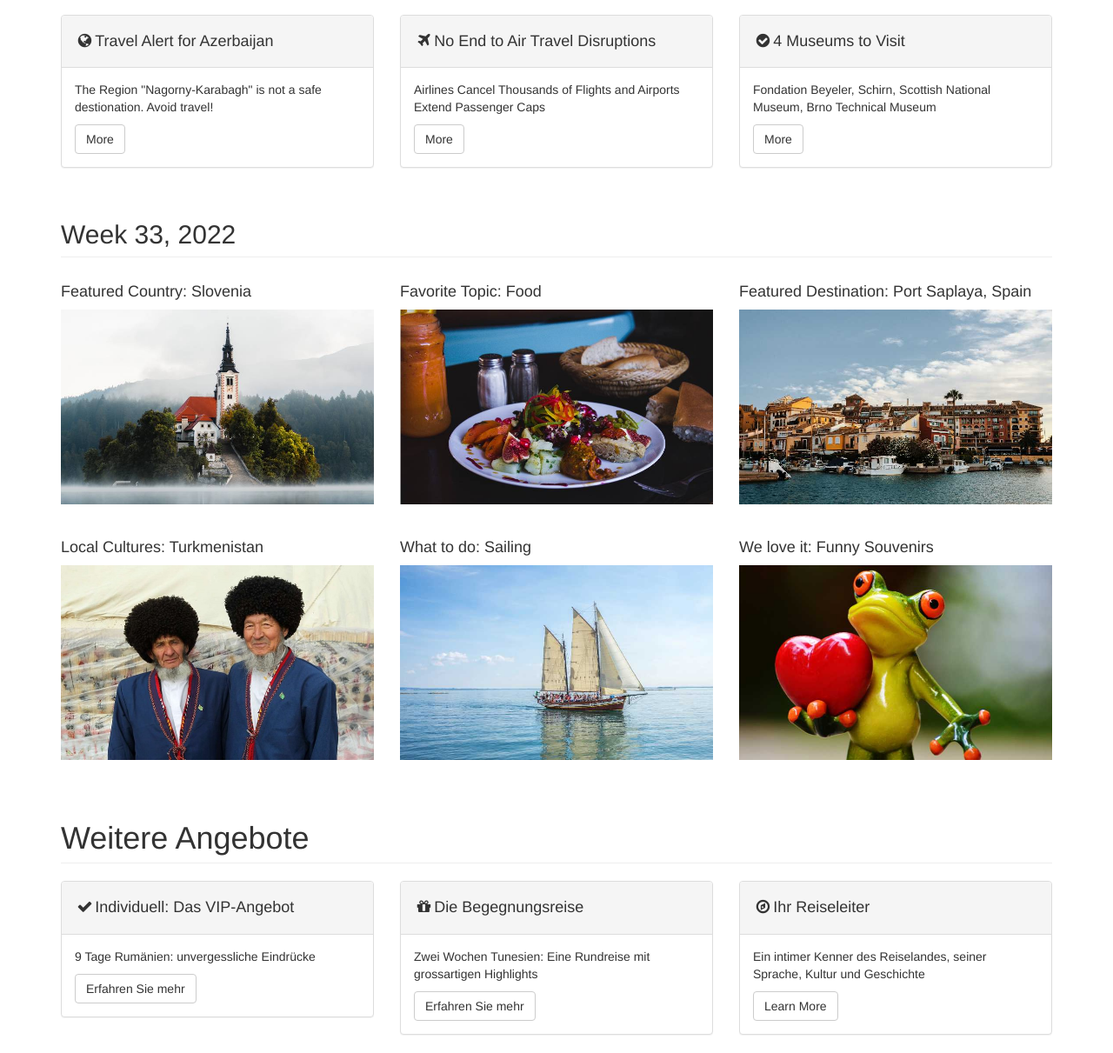
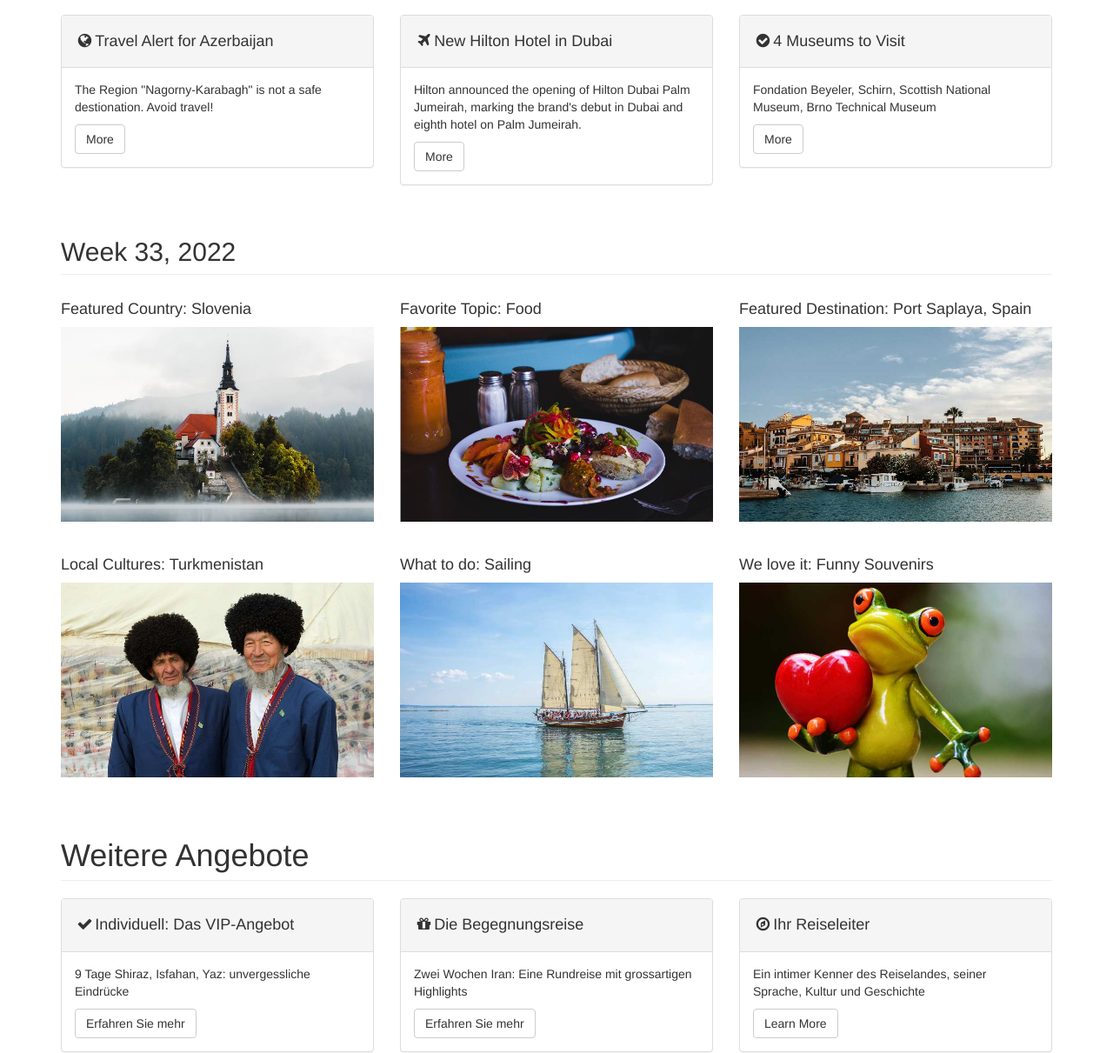
Before and after one commit to calyaconsult/travelblog, a plain HTML site: page index.html in a window 1280 px wide. Shown: the part 518-1729 px from the top of the page at 87% size. Drawn offline with nearby package versions, Linux system fonts and the light colour scheme.

Commit message:
Updates Jan 24, 2023

```diff
--- a/index.html
+++ b/index.html
@@ -166,11 +166,11 @@
             <div class="col-md-4">
                 <div class="panel panel-default">
                     <div class="panel-heading">
-                        <h4><i class="fa fa-fw fa-plane"></i>No End to Air Travel Disruptions</h4>
+                        <h4><i class="fa fa-fw fa-plane"></i>New Hilton Hotel in Dubai</h4>
                     </div>
                     <div class="panel-body">
-                        <p>Airlines Cancel Thousands of Flights and Airports Extend Passenger Caps</p>
-                        <a href="Reise-1.html" class="btn btn-default">More</a>
+                        <p>Hilton announced the opening of Hilton Dubai Palm Jumeirah, marking the brand's debut in Dubai and eighth hotel on Palm Jumeirah. </p>
+                        <a href="hilton-dubai.html" class="btn btn-default">More</a>
                     </div>
                 </div>
             </div>
@@ -243,7 +243,7 @@
                         <h4><i class="fa fa-fw fa-check"></i>Individuell: Das VIP-Angebot</h4>
                     </div>
                     <div class="panel-body">
-                        <p>9 Tage Rumänien: unvergessliche Eindrücke</p>
+                        <p>9 Tage Shiraz, Isfahan, Yaz: unvergessliche Eindrücke</p>
                         <a href="Angebot-VIP.html" class="btn btn-default">Erfahren Sie mehr</a>
                     </div>
                 </div>
@@ -254,7 +254,7 @@
                         <h4><i class="fa fa-fw fa-gift"></i>Die Begegnungsreise</h4>
                     </div>
                     <div class="panel-body">
-                        <p>Zwei Wochen Tunesien: Eine Rundreise mit grossartigen Highlights</p>
+                        <p>Zwei Wochen Iran: Eine Rundreise mit grossartigen Highlights</p>
                         <a href="Begegnungreise.html" class="btn btn-default">Erfahren Sie mehr</a>
                     </div>
                 </div>
@@ -266,7 +266,7 @@
                     </div>
                     <div class="panel-body">
                         <p>Ein intimer Kenner des Reiselandes, seiner Sprache, Kultur und Geschichte</p>
-                        <a href="reiseleiter.html" class="btn btn-default">Learn More</a>
+                        <a href="Farsin-Banki.html" class="btn btn-default">Learn More</a>
                     </div>
                 </div>
             </div>
```
Also changed, not shown: port-saplaya.html (+1 -1 lines).
